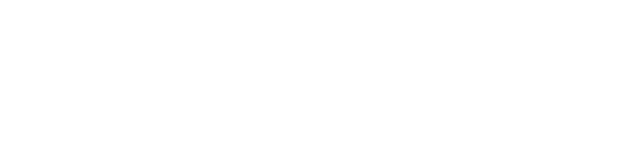
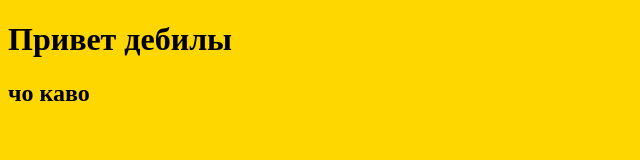
Before and after one commit to Jorjioo/webmast, a plain HTML site: page index.html in a window 1280 px wide. Shown: the whole page, without its empty margins (0-640 px from the left). Drawn offline with Linux system fonts and the light colour scheme.

Commit message:
линк и заголовки

```diff
--- a/index.html
+++ b/index.html
@@ -1,12 +1,14 @@
 <!DOCTYPE html>
 <html lang="en">
 <head>
+  <link rel="stylesheet" href="main.css">
   <meta charset="UTF-8">
   <meta name="viewport" content="width=device-width, initial-scale=1.0">
   <meta http-equiv="X-UA-Compatible" content="ie=edge">
   <title>Document</title>
 </head>
 <body>
-
+<h1>Привет дебилы</h1>
+<h2>чо каво</h2>
 </body>
 </html>
```
